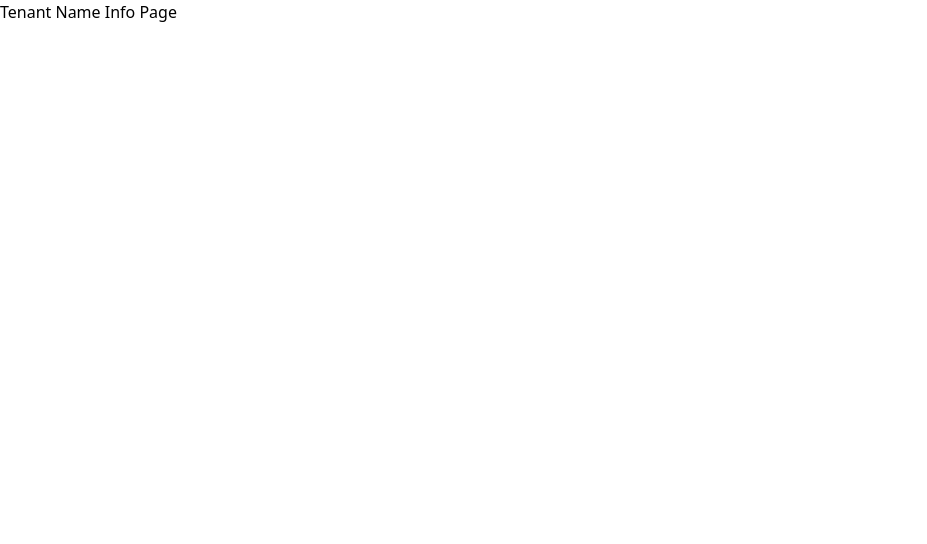
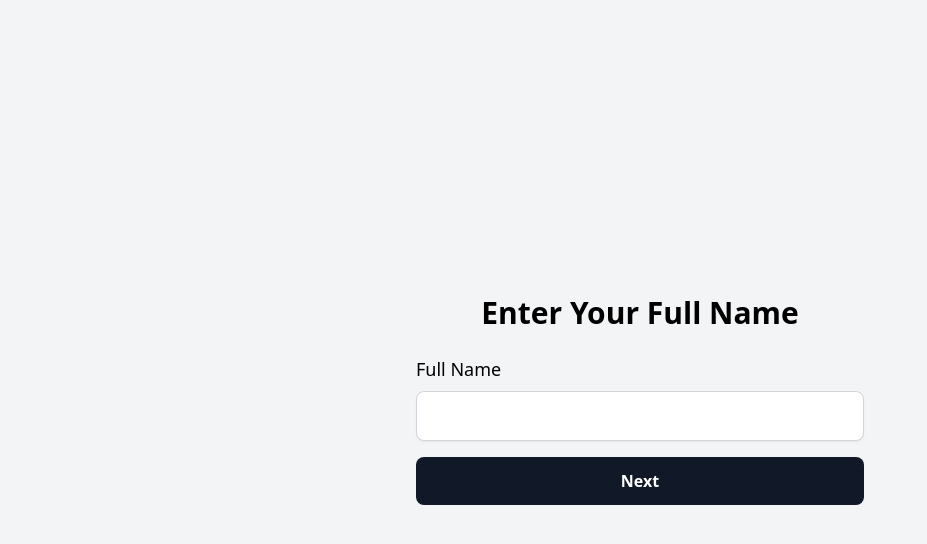
Before and after one commit to erinbedri/buena-tenant-form, a React (Create React App) app: page /name-info in a window 1280 px wide. Shown: the top 544 px of the page, without its empty margins (0-927 px from the left). Built offline with nearby package versions, Linux system fonts and the light colour scheme.

Commit message:
Create bosic tenant name page

```diff
--- a/src/App.tsx
+++ b/src/App.tsx
@@ -1,13 +1,14 @@
 import { BrowserRouter as Router, Routes, Route } from "react-router-dom";
 
 import HomePage from "./components/HomePage";
+import TenantNamePage from "./components/TenantNamePage";
 
 function App() {
     return (
         <Router>
             <Routes>
                 <Route path="/" element={<HomePage />} />
-                <Route path="/name-info" element={<h1>Tenant Name Info Page</h1>} />
+                <Route path="/name-info" element={<TenantNamePage />} />
                 <Route path="/email-info" element={<h1>Tenant Email Info Page</h1>} />
                 <Route path="/phone-info" element={<h1>Tenant Name Info Page</h1>} />
                 <Route path="/salary-info" element={<h1>Salary Info Page</h1>} />
--- /dev/null
+++ b/src/components/TenantNamePage.tsx
@@ -0,0 +1,45 @@
+import React, { useState } from "react";
+import { useNavigate } from "react-router-dom";
+
+const TenantNamePage: React.FC = () => {
+    const [fullName, setFullName] = useState("");
+    const navigate = useNavigate();
+
+    const handleSubmit = (e: React.FormEvent) => {
+        e.preventDefault();
+
+        // continue with logic here
+        console.log({ fullName });
+
+        navigate("/email-info");
+    };
+
+    return (
+        <div className="flex flex-col items-center justify-center h-screen bg-gray-100 p-6">
+            <h2 className="text-3xl font-semibold mb-6">Enter Your Full Name</h2>
+            <form onSubmit={handleSubmit} className="w-full max-w-md">
+                <div className="mb-4">
+                    <label htmlFor="fullName" className="block text-lg font-medium mb-2">
+                        Full Name
+                    </label>
+                    <input
+                        type="text"
+                        id="fullName"
+                        value={fullName}
+                        onChange={(e) => setFullName(e.target.value)}
+                        required
+                        className="w-full p-3 border border-gray-300 rounded-lg shadow-sm focus:outline-none focus:ring-2 focus:ring-gray-500"
+                    />
+                </div>
+                <button
+                    type="submit"
+                    className="w-full py-3 bg-gray-900 text-white font-semibold rounded-lg hover:bg-gray-700 focus:outline-none transition duration-300 focus:ring-2 focus:ring-gray-500"
+                >
+                    Next
+                </button>
+            </form>
+        </div>
+    );
+};
+
+export default TenantNamePage;
```
